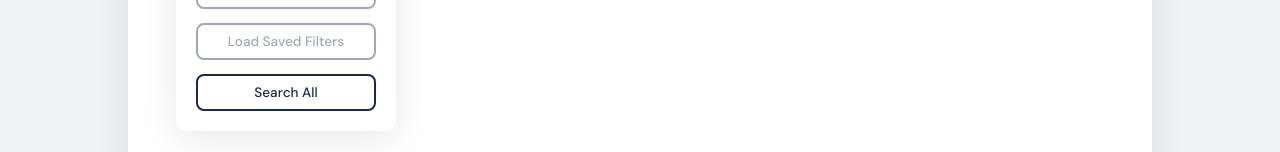
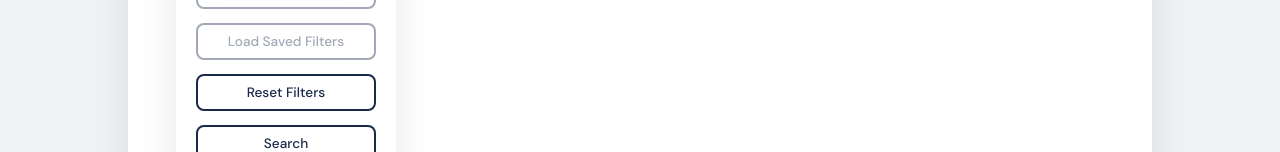
Before and after one commit to NikolenkoRostislav/job-scraper, a Vue app in the folder frontend/: page / in a window 1280 px wide. Shown: the part 789-941 px from the top of the page. Built offline with nearby package versions, Linux system fonts and the light colour scheme; no server answers.

Commit message:
feat: added reset filters button

```diff
--- a/frontend/src/components/FilterPanel.vue
+++ b/frontend/src/components/FilterPanel.vue
@@ -40,6 +40,11 @@
 
     const loadSavedFilters = async () => {
         await filtersStore.loadSavedFilters()
+        emitSearch()
+    }
+
+    const resetFilters = () => {
+        filtersStore.resetFilters()
         emitSearch()
     }
 
@@ -91,7 +96,8 @@
 
         <button @click="saveFilters" :disabled="!authStore.loggedIn">Save Filters</button>
         <button @click="loadSavedFilters" :disabled="!authStore.loggedIn">Load Saved Filters</button>
-        <button @click="emitSearch">Search All</button>
+        <button @click="resetFilters">Reset Filters</button>
+        <button @click="emitSearch">Search</button>
     </div>
 </template>
 
```
